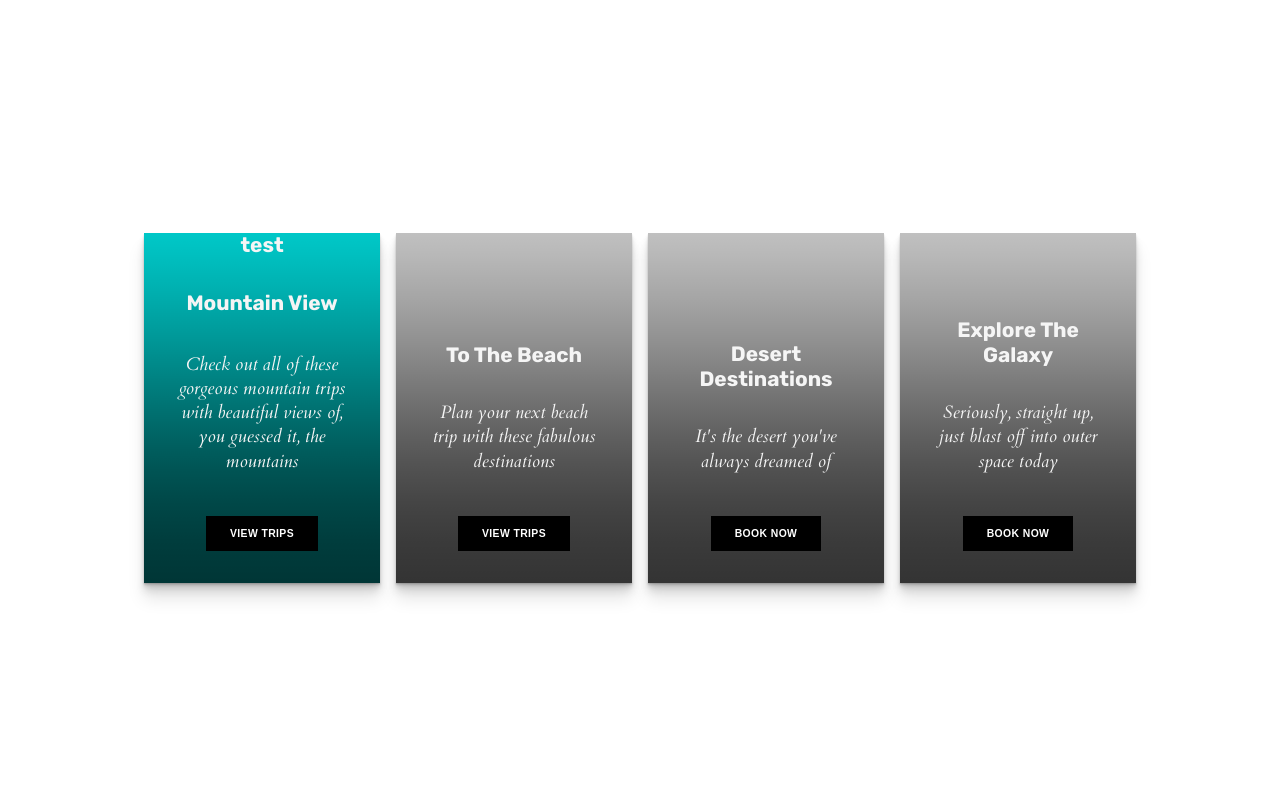
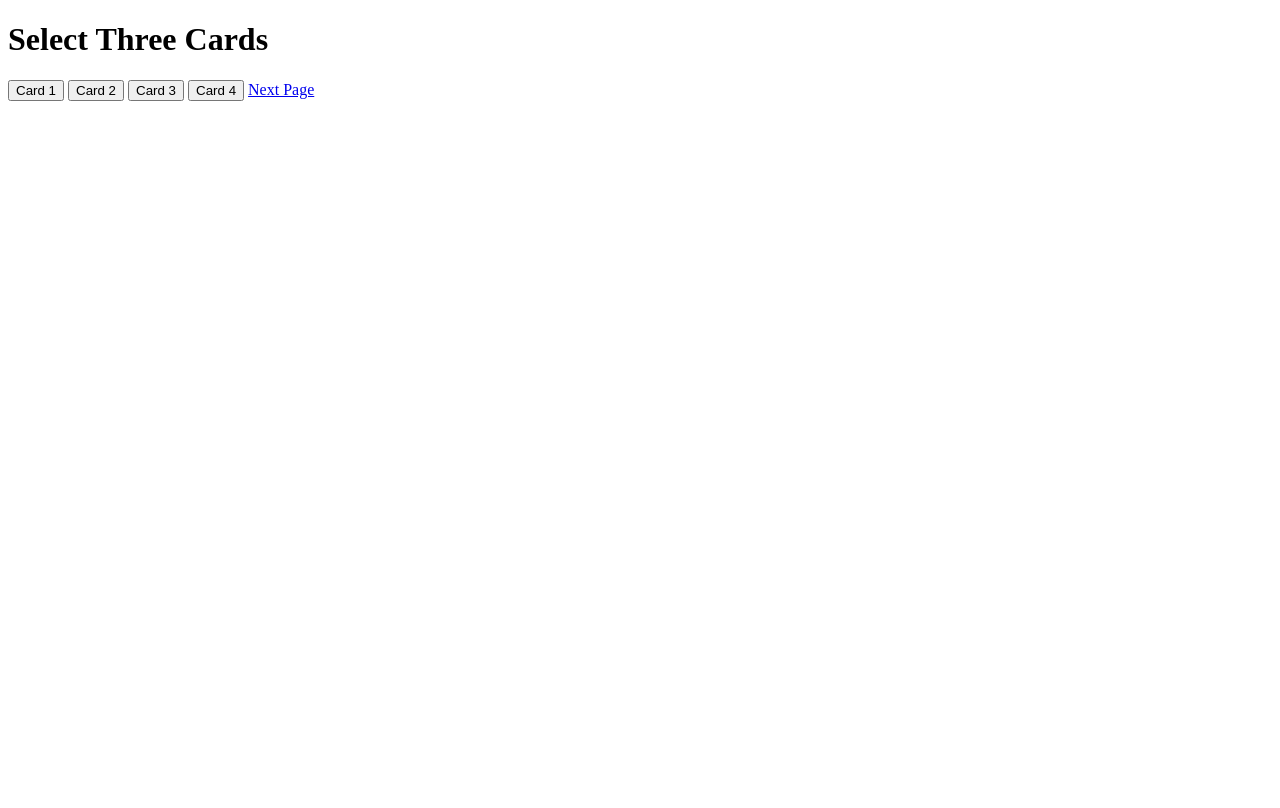
Before and after one commit to Shihjiajyun/Career-project, a PHP site: page /test.html in a window 1280 px wide. After the commit the page ends 101 px from the top, so only its background shows below. Run offline with PHP 8.4, Linux system fonts and the light colour scheme.

Commit message:
測試第二關結果顯示

```diff
--- a/test.html
+++ b/test.html
@@ -3,49 +3,44 @@
 
 <head>
   <meta charset="UTF-8">
+  <meta http-equiv="X-UA-Compatible" content="IE=edge">
   <meta name="viewport" content="width=device-width, initial-scale=1.0">
-  <title>Card Example</title>
-  <link rel="stylesheet" href="tet.css">
+  <title>Card Selection</title>
 </head>
 
 <body>
+  <h1>Select Three Cards</h1>
 
-  <div class="page-content">
-    <div class="card" style="background-color: aqua;">
-      <div class="content">
-        <h2 class="title">test</h2>
-        <h3 class="title">Mountain View</h3>
-        <p class="copy">Check out all of these gorgeous mountain trips with beautiful views of, you guessed it, the
-          mountains</p>
-        <button class="btn">View Trips</button>
-      </div>
-    </div>
+  <!-- Card selection buttons -->
+  <button onclick="selectCard(1)">Card 1</button>
+  <button onclick="selectCard(2)">Card 2</button>
+  <button onclick="selectCard(3)">Card 3</button>
+  <button onclick="selectCard(4)">Card 4</button>
+  <!-- Add buttons for cards 3 to 10 -->
 
-    <div class="card">
-      <div class="content">
-        <h2 class="title">To The Beach</h2>
-        <p class="copy">Plan your next beach trip with these fabulous destinations</p>
-        <button class="btn">View Trips</button>
-      </div>
-    </div>
+  <!-- Next page button -->
+  <a href="test2.html">Next Page</a>
 
-    <div class="card">
-      <div class="content">
-        <h2 class="title">Desert Destinations</h2>
-        <p class="copy">It's the desert you've always dreamed of</p>
-        <button class="btn">Book Now</button>
-      </div>
-    </div>
+  <script>
+    // JavaScript to track selected cards
+    let selectedCards = [];
 
-    <div class="card">
-      <div class="content">
-        <h2 class="title">Explore The Galaxy</h2>
-        <p class="copy">Seriously, straight up, just blast off into outer space today</p>
-        <button class="btn">Book Now</button>
-      </div>
-    </div>
-  </div>
+    function selectCard(cardNumber) {
+      // Toggle card selection
+      const index = selectedCards.indexOf(cardNumber);
+      if (index === -1) {
+        selectedCards.push(cardNumber);
+      } else {
+        selectedCards.splice(index, 1);
+      }
 
+      // Display selected cards (optional)
+      console.log("Selected Cards:", selectedCards);
+
+      // Save selected cards to local storage
+      localStorage.setItem('selectedCards', JSON.stringify(selectedCards));
+    }
+  </script>
 </body>
 
 </html>
--- a/tet.css
+++ b/testcard.css
@@ -88,18 +88,21 @@ body {
   transition: transform calc(var(--d) * 2) var(--e);
 }
 
-/* .card:nth-child(1):before {
+.card:nth-child(1):before {
   background-image: url(https://images.unsplash.com/photo-1517021897933-0e0319cfbc28?ixlib=rb-1.2.1&q=80&fm=jpg&crop=entropy&cs=tinysrgb&w=400&fit=max&ixid=eyJhcHBfaWQiOjE0NTg5fQ);
 }
+
 .card:nth-child(2):before {
   background-image: url(https://images.unsplash.com/photo-1533903345306-15d1c30952de?ixlib=rb-1.2.1&q=80&fm=jpg&crop=entropy&cs=tinysrgb&w=400&fit=max&ixid=eyJhcHBfaWQiOjE0NTg5fQ);
 }
+
 .card:nth-child(3):before {
   background-image: url(https://images.unsplash.com/photo-1545243424-0ce743321e11?ixlib=rb-1.2.1&q=80&fm=jpg&crop=entropy&cs=tinysrgb&w=400&fit=max&ixid=eyJhcHBfaWQiOjE0NTg5fQ);
 }
+
 .card:nth-child(4):before {
   background-image: url(https://images.unsplash.com/photo-1531306728370-e2ebd9d7bb99?ixlib=rb-1.2.1&q=80&fm=jpg&crop=entropy&cs=tinysrgb&w=400&fit=max&ixid=eyJhcHBfaWQiOjE0NTg5fQ);
-} */
+}
 
 .content {
   position: relative;
@@ -201,4 +204,4 @@ body {
   }
 }
 
-/*# sourceMappingURL=tet.css.map */
+/*# sourceMappingURL=testcard.css.map */
```
Also changed, not shown: test2.html (added, +87 -0 lines), testcard.html (added, +46 -0 lines).
